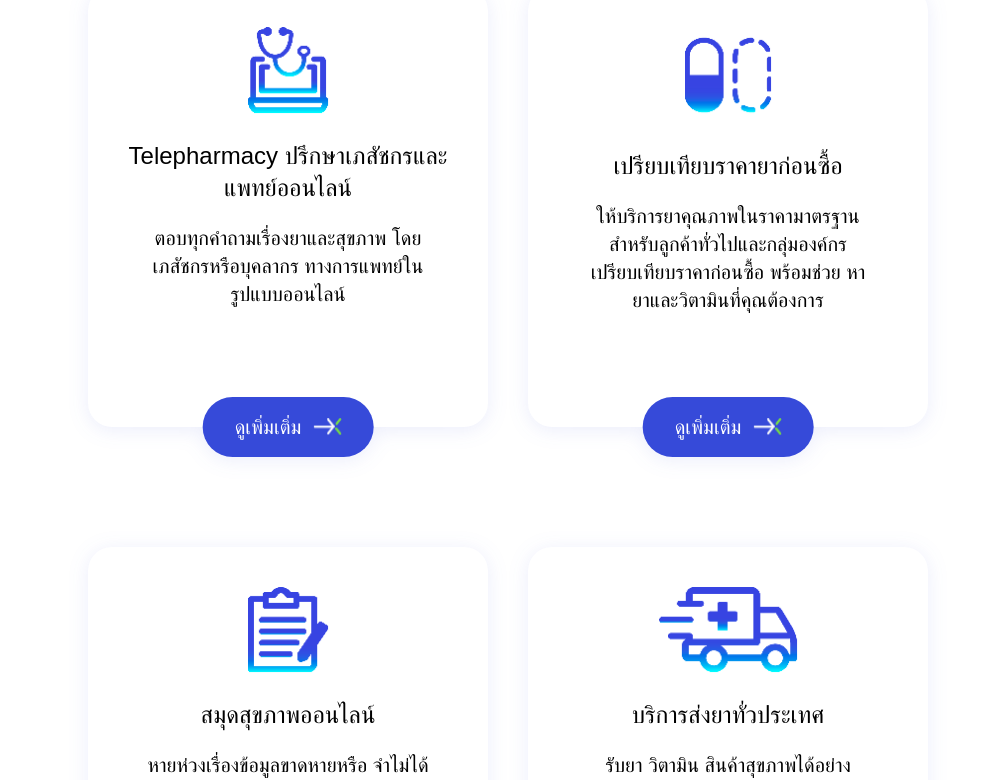
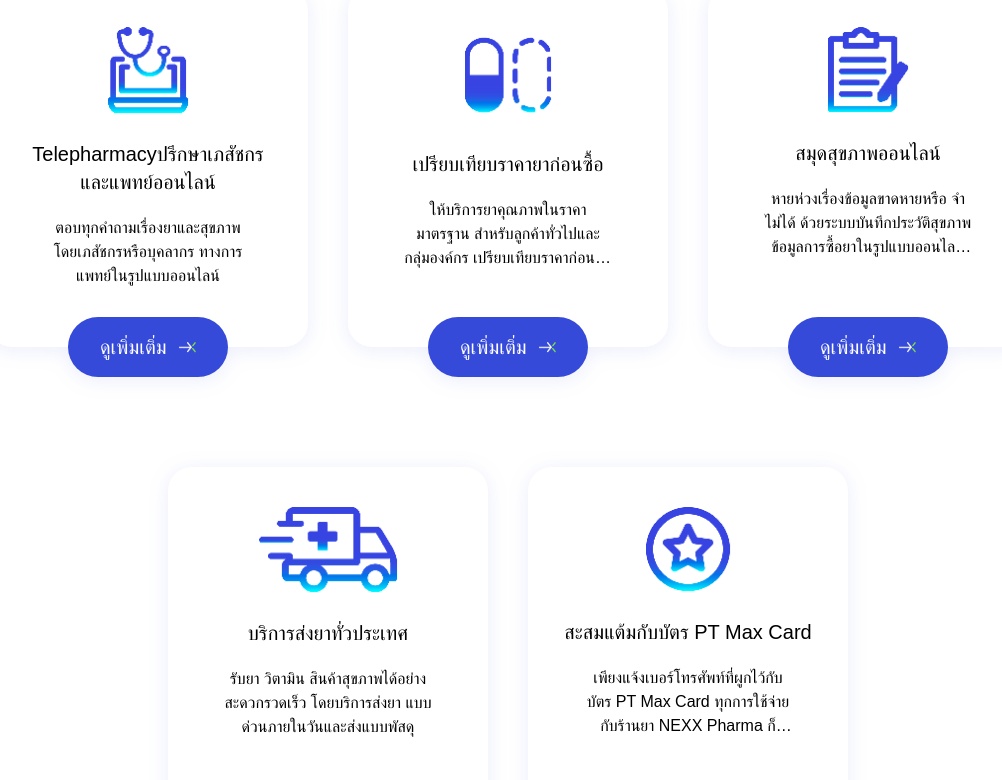
Before and after one commit to arnapana/nexx-web, a Next.js app: page / in a window 1280 px wide. Shown: the part 6200-6980 px from the top of the page, without its empty margins (132-1134 px from the left). Built offline with nearby package versions, Linux system fonts and the light colour scheme.

Commit message:
fixed highlight xl size

```diff
--- a/src/components/card-highlight/index.tsx
+++ b/src/components/card-highlight/index.tsx
@@ -20,18 +20,18 @@ export const CardHighLight: React.FC<ICardHighLight> = ({ src, alt, title, conte
 
   return (
     <div className='lg:p-5 my-8 md:mx-2 lg:m-0 lg:my-10 2xl:my-20 '>
-      <div className='relative flex flex-col items-center w-[22rem] h-[22.5rem] lg:w-[25rem] lg:h-[27.5rem] drop-shadow-[0_3px_10px_rgba(54,74,217,0.1)] bg-white rounded-3xl px-9 py-10'>
+      <div className='relative flex flex-col items-center w-[20rem] h-[22.5rem]  2xl:w-[25rem] 2xl:h-[27.5rem] drop-shadow-[0_3px_10px_rgba(54,74,217,0.1)] bg-white rounded-3xl px-9 py-10'>
         {/* Icon */}
         <div>
           <ImageLoader width={width} height={height} src={src} alt={alt} />
         </div>
         {/* Header */}
         <div className='my-5'>
-          <h4 className='text-center font-poppins font-medium text-xl lg:text-2xl'>{title}</h4>
+          <h4 className='text-center font-poppins font-medium text-xl 2xl:text-2xl'>{title}</h4>
         </div>
         {/* Content */}
         <div className='px-5'>
-          <p className='text-center font-prompts font-medium md:text-lg lg:text-xl line-clamp-5 md:line-clamp-3 lg:line-clamp-7'>
+          <p className='text-center font-prompts md:text-lgline-clamp-5 md:line-clamp-3  2xl:text-xl  2xl:line-clamp-7'>
             {content}
           </p>
         </div>
--- a/src/constants/mock/service-hightlight.json
+++ b/src/constants/mock/service-hightlight.json
@@ -4,7 +4,7 @@
   "cards": [
     {
       "order": 1,
-      "name": "Telepharmacy ปรึกษาเภสัชกรและแพทย์ออนไลน์",
+      "name": "Telepharmacyปรึกษาเภสัชกรและแพทย์ออนไลน์",
       "detail": "ตอบทุกคําถามเรื่องยาและสุขภาพ โดยเภสัชกรหรือบุคลากร ทางการแพทย์ในรูปแบบออนไลน์",
       "image": {
         "img": "/images/icons/highlight/icon_teleparma0.png",
--- a/src/containers/homepage/social-contact.tsx
+++ b/src/containers/homepage/social-contact.tsx
@@ -6,7 +6,7 @@ import storeConstant from '@constants/mock/stores.json'
 
 const SocialContact: React.FC = () => {
   return (
-    <section className='min-h-[900px]'>
+    <section className='min-h-[900px] bg-[#FCFCFC]'>
       <div className='container mx-auto w-full h-full py-20 md:py-[180px]'>
         <div className='grid grid-cols-1 md:grid-cols-3 gap-5 w-full h-full'>
           {/* Content */}
```
